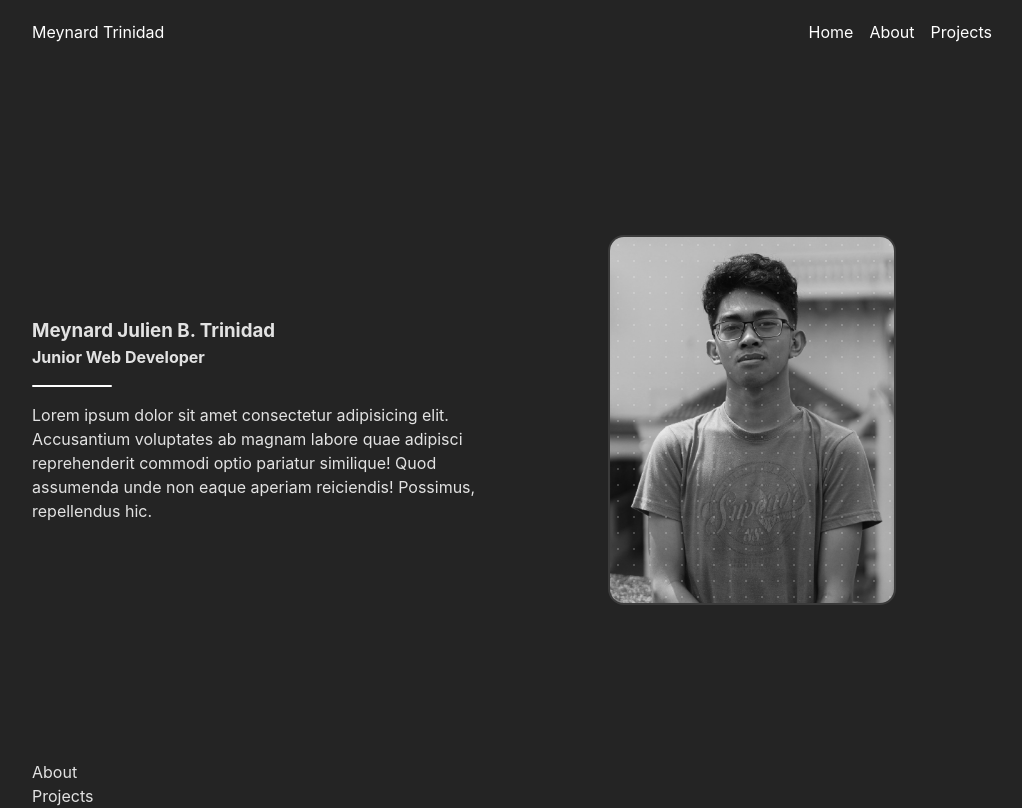
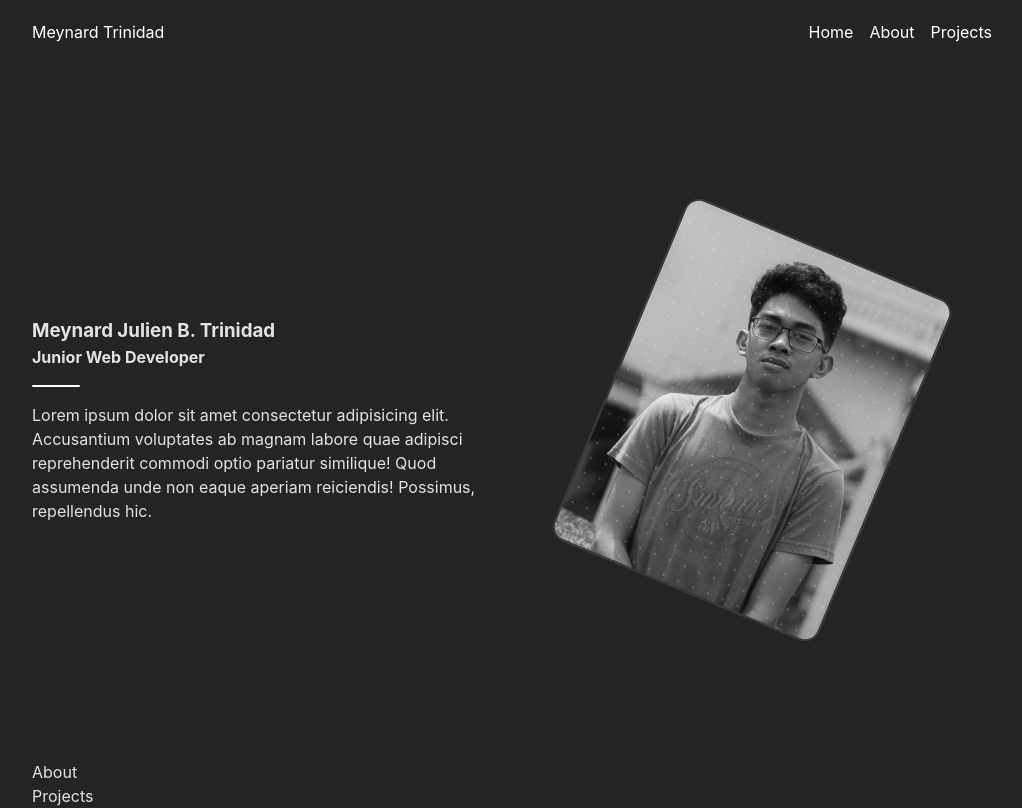
Before and after one commit to polaski0/portfolio, a React (Vite) app: page / in a window 1280 px wide. Shown: the whole page, without its empty margins (128-1150 px from the left). Built offline with nearby package versions, Linux system fonts and the light colour scheme.

Commit message:
Mini portfolio

```diff
--- a/src/assets/css/Home.css
+++ b/src/assets/css/Home.css
@@ -19,7 +19,7 @@
 }
 
 .left>.divider {
-    width: 5rem;
+    width: 3rem;
     height: 0.1rem;
     border-radius: 5rem;
     background: #ffffff;
--- a/src/pages/Home.jsx
+++ b/src/pages/Home.jsx
@@ -1,21 +1,31 @@
-import React from 'react';
+import React, { useLayoutEffect, useRef } from 'react';
 import '../assets/css/Home.css';
+import { gsap } from 'gsap';
 
 function Home() {
+
+    const cardRef = useRef();
+
+    useLayoutEffect(() => {
+        gsap.to(cardRef.current, {
+            rotation: '+=360'
+        })
+    });
+
     return (
         <section className="hero">
             <div className="left">
                 <div>
-                    <h3>Meynard Julien B. Trinidad</h3>
-                    <h4>Junior Web Developer</h4>
+                    <h3 className='name'>Meynard Julien B. Trinidad</h3>
+                    <h4 className='position'>Junior Web Developer</h4>
                 </div>
                 <div className='divider'></div>
                 <div>
-                    <p>Lorem ipsum dolor sit amet consectetur adipisicing elit. Accusantium voluptates ab magnam labore quae adipisci reprehenderit commodi optio pariatur similique! Quod assumenda unde non eaque aperiam reiciendis! Possimus, repellendus hic.</p>
+                    <p className='description'>Lorem ipsum dolor sit amet consectetur adipisicing elit. Accusantium voluptates ab magnam labore quae adipisci reprehenderit commodi optio pariatur similique! Quod assumenda unde non eaque aperiam reiciendis! Possimus, repellendus hic.</p>
                 </div>
             </div>
             <div className="right">
-                <div className="card">
+                <div className="card" ref={cardRef}>
                     <div className='card-overlay'></div>
                     <img className='card-image' src="images/Profile.jpg" alt="Meynard Julien" />
                 </div>
```
